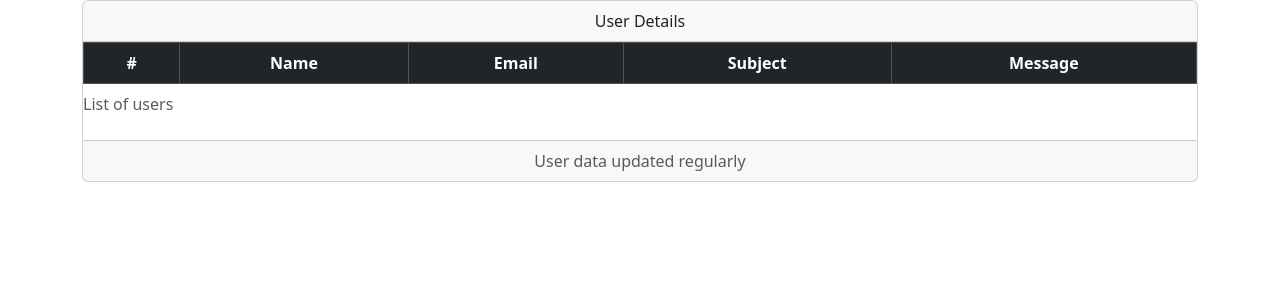
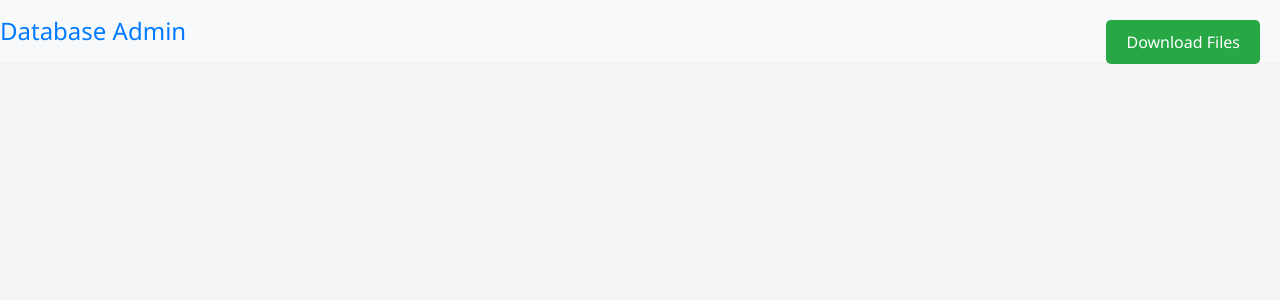
Before and after one commit to Mannu258/Portfolio-With-Flask, a Flask app: template templates/Database.html in a window 1280 px wide. Shown: the top 300 px of the page. Run offline with Flask 3, Linux system fonts and the light colour scheme; the template is opened without the code that fills it, so the values that code supplies are empty; some libraries are stand-ins or nearby versions.

Commit message:
added Mis resume

```diff
--- a/templates/Database.html
+++ b/templates/Database.html
@@ -4,79 +4,76 @@
     <title>Database</title>
     <!-- Required meta tags -->
     <meta charset="utf-8" />
-        <meta
-            name="viewport"
-            content="width=device-width, initial-scale=1, shrink-to-fit=no"
-        />
+    <meta name="viewport" content="width=device-width, initial-scale=1, shrink-to-fit=no" />
     <link rel="shortcut icon" type="image/icon" href="{{ url_for('static', filename='assets/logo/favicon.png') }}" />
 
+    <!-- Bootstrap CSS v5.2.1 -->
+    <link href="https://cdn.jsdelivr.net/npm/bootstrap@5.3.2/dist/css/bootstrap.min.css" rel="stylesheet" integrity="sha384-T3c6CoIi6uLrA9TneNEoa7RxnatzjcDSCmG1MXxSR1GAsXEV/Dwwykc2MPK8M2HN" crossorigin="anonymous" />
 
-        <!-- Bootstrap CSS v5.2.1 -->
-        <link
-            href="https://cdn.jsdelivr.net/npm/bootstrap@5.3.2/dist/css/bootstrap.min.css"
-            rel="stylesheet"
-            integrity="sha384-T3c6CoIi6uLrA9TneNEoa7RxnatzjcDSCmG1MXxSR1GAsXEV/Dwwykc2MPK8M2HN"
-            crossorigin="anonymous"
-        />
+    <!-- Custom CSS for styling -->
+    <style>
+        body {
+            font-family: 'Segoe UI', Tahoma, Geneva, Verdana, sans-serif;
+            background-color: #f4f4f4;
+        }
+        .navbar-brand {
+            font-size: 1.5em;
+            color: #007bff;
+        }
+        .download-btn {
+            position: absolute;
+            top: 20px;
+            right: 20px;
+            font-size: 1em;
+            padding: 10px 20px;
+            background-color: #28a745;
+            color: white;
+            border-radius: 5px;
+            text-decoration: none;
+        }
+        .download-btn:hover {
+            background-color: #218838;
+        }
+        .card {
+            margin-top: 2em;
+            box-shadow: 0 0 15px rgba(0, 0, 0, 0.1);
+        }
+        .card-header {
+            background-color: #007bff;
+            color: white;
+            font-size: 1.2em;
+        }
+        .card-footer {
+            font-size: 0.9em;
+        }
+        .table-responsive {
+            margin-top: 1em;
+        }
+    </style>
 </head>
 
 <body>
     <header>
-            <!-- place navbar here -->
+        <!-- Navbar -->
+        <nav class="navbar navbar-expand-lg navbar-light bg-light">
+            <a class="navbar-brand" href="#">Database Admin</a>
+        </nav>
+        <!-- Download Button -->
+        <a href="{{ url_for('static', filename='assets/download/MIS/Mandeep_CV.pdf') }}" class="download-btn" download>Download Files</a>
     </header>
+
     <main>
         <div class="container text-center">
-                <div class="card">
-                    <div class="card-header">
-                      User Details
-                    </div>
-                    <div class="table-responsive">
-                      <table class="table table-striped table-hover table-bordered align-middle">
-                        <caption>List of users</caption>
-                        <thead class="table-dark">
-                          <tr>
-                            <th scope="col">#</th>
-                            <th scope="col">Name</th>
-                            <th scope="col">Email</th>
-                            <th scope="col">Subject</th>
-                            <th scope="col">Message</th>
-                          </tr>
-                        </thead>
-                        <tbody>
-                          {% for details in details %}
-                          <tr class="table-primary">
-                            <th scope="row">{{ loop.index }}</th>
-                            <td>{{ details.name }}</td>
-                            <td>{{ details.email }}</td>
-                            <td>{{ details.subject }}</td>
-                            <td>{{ details.msg }}</td>
-                          </tr>
-                          {% endfor %}
-                        </tbody>
-                      </table>
-                    </div>
-                    <div class="card-footer text-muted">
-                      User data updated regularly
-                    </div>
-                  </div>
-
-
+            <!-- Your card and table -->
         </div>
     </main>
+
     <footer>
-            <!-- place footer here -->
+        <!-- Your footer content -->
     </footer>
+
     <!-- Bootstrap JavaScript Libraries -->
-        <script
-            src="https://cdn.jsdelivr.net/npm/@popperjs/core@2.11.8/dist/umd/popper.min.js"
-            integrity="sha384-I7E8VVD/ismYTF4hNIPjVp/Zjvgyol6VFvRkX/vR+Vc4jQkC+hVqc2pM8ODewa9r"
-            crossorigin="anonymous"
-        ></script>
-
-        <script
-            src="https://cdn.jsdelivr.net/npm/bootstrap@5.3.2/dist/js/bootstrap.min.js"
-            integrity="sha384-BBtl+eGJRgqQAUMxJ7pMwbEyER4l1g+O15P+16Ep7Q9Q+zqX6gSbd85u4mG4QzX+"
-            crossorigin="anonymous"
-        ></script>
+    <script src="https://cdn.jsdelivr.net/npm/@popperjs/core@2.11.8/dist/umd/popper.min.js" integrity="sha384-I7E8VVD/ismYTF4hNIPjVp/Zjvgyol6VFvRkX/vR+Vc4jQkC+hVqc2pM8ODewa9r" crossorigin="anonymous"></script>
+    <script src="https://cdn.jsdelivr.net/npm/bootstrap@5.3.2/dist/js/bootstrap.min.js" integrity="sha384-BBtl+eGJRgqQAUMxJ7pMwbEyER4l1g+O15P+16Ep7Q9Q+zqX6gSbd85u4mG4QzX+" crossorigin="anonymous"></script>
 </body>
 </html>
```
Also changed, not shown: 2 other files. Lines whose indentation alone changed are shown as unchanged.
